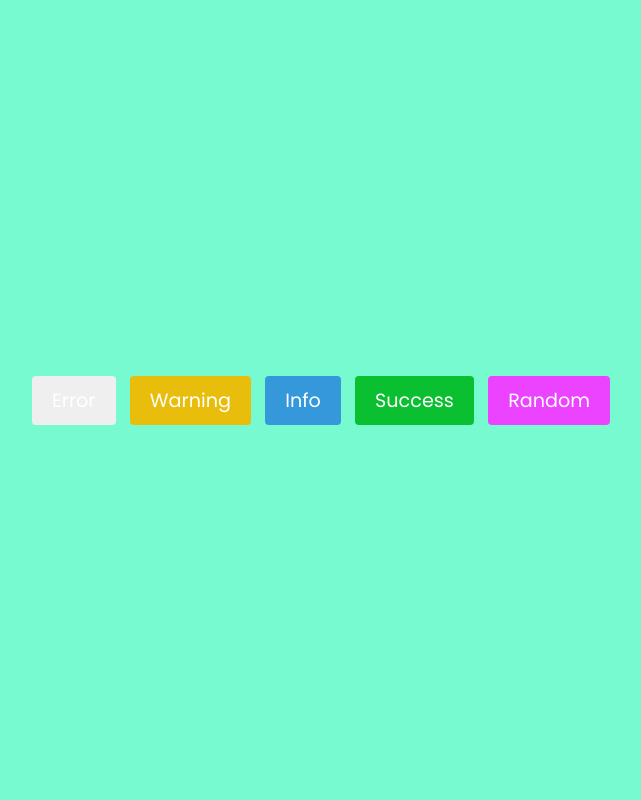
After one commit to CodexFour/Payrollv3, a PHP site: page /toast/toast-notification.html in a window 1280 px wide. The commit adds this page. Shown: the whole page, without its empty margins (319-960 px from the left). Run offline with PHP 8.4, Linux system fonts and the light colour scheme.

Commit message:
fixing some bugs

```diff
--- a/admin/admin.css
+++ b/admin/admin.css
@@ -11,6 +11,7 @@
 @import "../src/css/constants/modals.css";
 @import "../src/css/constants/notification.css";
 @import "../src/css/constants/status.css";
+@import "../src/css/constants/toast-notification.css";
 @import "dashboard/dashboard.css";
 @import "employee/employee.css";
 @import "salary/salary.css";
--- a/admin/admin.php
+++ b/admin/admin.php
@@ -1,6 +1,5 @@
 <!DOCTYPE html>
 <html lang="en">
-
 <head>
     <meta charset="UTF-8">
     <title>Admin Hub — Simplifying Payroll Control and Oversight</title>
@@ -227,6 +226,7 @@
 <script src="../src/js/calendar.js"></script>
 <script src="../lib/code/highcharts.js"></script>
 <script src="../src/js/modal.js"></script>
+<script src="../src/js/toast-notification.js"></script>
 <script src="../lib/code/modules/variable-pie.js"></script>
 <script src="download.js"></script>
 <script src="upload.js"></script>
@@ -240,6 +240,7 @@
 
         input.click();
         input.addEventListener("change", function (e) {
+            e.stopImmediatePropagation()
             filepath.setAttribute('value', e.target.files[0].name);
         });
 
--- a/admin/dashboard/dashboard.php
+++ b/admin/dashboard/dashboard.php
@@ -75,7 +75,7 @@
                     <p class="text-regular txt-teen">Payroll Run: <span class="text-bold txt-teen" id="db_curr_pr_date">--/--/----</span>
                         <span class="text-bold txt-teen">-</span> <span class="text-bold txt-teen db_next_pr_date">--/--/----</span></p>
                     <button class="btn btn-deploy btn-name txt-xxs"
-                        onclick="modal('.deploy-payslip', 'modal/payslip/payslip.html')">
+                        onclick="showToast('error', 'Creating employee error')">
                         DEPLOY
                         PAYROLLS
                     </button>
--- a/admin/modal/import.php
+++ b/admin/modal/import.php
@@ -9,7 +9,7 @@
         </div>
     </header>
     <main class="modal-body">
-        <form action="" class="import-form">
+        <form action="" class="import-form" onsubmit="return false">
             <div class="import">
                 <label for="path" class="fields-group">
                     <span class="text-title txt-xxs">File Path</span>
--- /dev/null
+++ b/toast/style.css
@@ -0,0 +1,164 @@
+@import url("https://fonts.googleapis.com/css2?family=Poppins:wght@400;500;600&display=swap");
+* {
+    margin: 0;
+    padding: 0;
+    box-sizing: border-box;
+    font-family: "Poppins", sans-serif;
+}
+:root {
+    --dark: #78fad1;
+    --light: #ffffff;
+    --success: #0abf30;
+    --error: #e24d4c;
+    --warning: #e9bd0c;
+    --info: #3498db;
+    --random: #eb43ff;
+}
+body {
+    display: flex;
+    align-items: center;
+    justify-content: center;
+    min-height: 100vh;
+    background: var(--dark);
+}
+.notifications {
+    position: fixed;
+    top: 30px;
+    right: 20px;
+}
+.notifications :where(.toast, .column) {
+    display: flex;
+    align-items: center;
+}
+.notifications .toast {
+    width: 400px;
+    position: relative;
+    overflow: hidden;
+    list-style: none;
+    border-radius: 4px;
+    padding: 16px 17px;
+    margin-bottom: 10px;
+    background: var(--light);
+    justify-content: space-between;
+    animation: show_toast 0.3s ease forwards;
+}
+@keyframes show_toast {
+    0% {
+        transform: translateX(100%);
+    }
+    40% {
+        transform: translateX(-5%);
+    }
+    80% {
+        transform: translateX(0%);
+    }
+    100% {
+        transform: translateX(-10px);
+    }
+}
+.notifications .toast.hide {
+    animation: hide_toast 0.3s ease forwards;
+}
+@keyframes hide_toast {
+    0% {
+        transform: translateX(-10px);
+    }
+    40% {
+        transform: translateX(0%);
+    }
+    80% {
+        transform: translateX(-5%);
+    }
+    100% {
+        transform: translateX(calc(100% + 20px));
+    }
+}
+.toast::before {
+    position: absolute;
+    content: "";
+    height: 3px;
+    width: 100%;
+    bottom: 0;
+    left: 0;
+    animation: progress 5s linear forwards;
+}
+@keyframes progress {
+    100% {
+        width: 0%;
+    }
+}
+.toast.success::before,
+.btn#success {
+    background: var(--success);
+}
+.toast.error::before,
+.btn#error {
+    background: var(--error);
+}
+.toast.warning::before,
+.btn#warning {
+    background: var(--warning);
+}
+.toast.info::before,
+.btn#info {
+    background: var(--info);
+}
+.toast.random::before,
+.btn#random {
+    background: var(--random);
+}
+.toast .column i {
+    font-size: 1.75rem;
+}
+.toast.success .column i {
+    color: var(--success);
+}
+.toast.error .column i {
+    color: var(--error);
+}
+.toast.warning .column i {
+    color: var(--warning);
+}
+.toast.info .column i {
+    color: var(--info);
+}
+.toast.random .column i {
+    color: var(--random);
+}
+.toast .column span {
+    font-size: 1.07rem;
+    margin-left: 12px;
+}
+.toast i:last-child {
+    color: #aeb0d7;
+    cursor: pointer;
+}
+.toast i:last-child:hover {
+    color: var(--dark);
+}
+.buttons .btn {
+    border: none;
+    outline: none;
+    cursor: pointer;
+    margin: 0 5px;
+    color: var(--light);
+    font-size: 1.2rem;
+    padding: 10px 20px;
+    border-radius: 4px;
+}
+
+@media screen and (max-width: 530px) {
+    .notifications {
+        width: 95%;
+    }
+    .notifications .toast {
+        width: 100%;
+        font-size: 1rem;
+        margin-left: 20px;
+    }
+    .buttons .btn {
+        margin: 0 1px;
+        font-size: 1.1rem;
+        padding: 8px 15px;
+    }
+}
--- /dev/null
+++ b/toast/toast-notification.html
@@ -0,0 +1,24 @@
+<!DOCTYPE html>
+<html lang="en" dir="ltr">
+<head>
+    <meta charset="utf-8" />
+    <title>Toast Notification In Javascript</title>
+    <link rel="stylesheet" href="style.css" />
+    <meta name="viewport" content="width=device-width, initial-scale=1.0" />
+<!--    &lt;!&ndash; Font Awesome icons &ndash;&gt;-->
+    <link
+            rel="stylesheet"
+            href="https://cdnjs.cloudflare.com/ajax/libs/font-awesome/6.2.1/css/all.min.css"
+    />
+    <script src="script.js" defer></script>
+</head>
+<body>
+<div class="buttons">
+    <button class="btn" onclick="initializeNotifications().createToast('error', 'Error')">Error</button>
+    <button class="btn" id="warning">Warning</button>
+    <button class="btn" id="info">Info</button>
+    <button class="btn" id="success">Success</button>
+    <button class="btn" id="random">Random</button>
+</div>
+</body>
+</html>
```
Also changed, not shown: src/css/constants/toast-notification.css (added, +146 -0 lines), src/js/toast-notification.js (added, +55 -0 lines).
